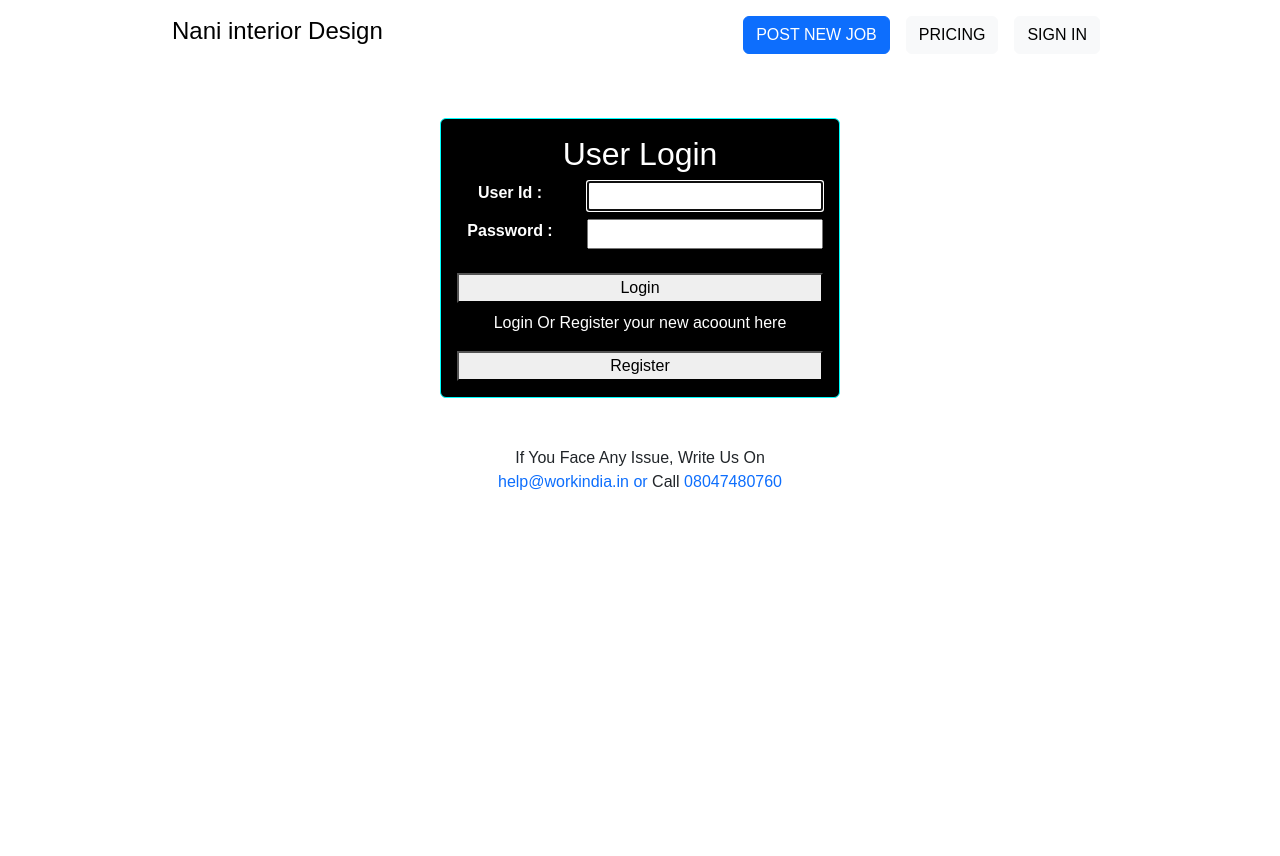
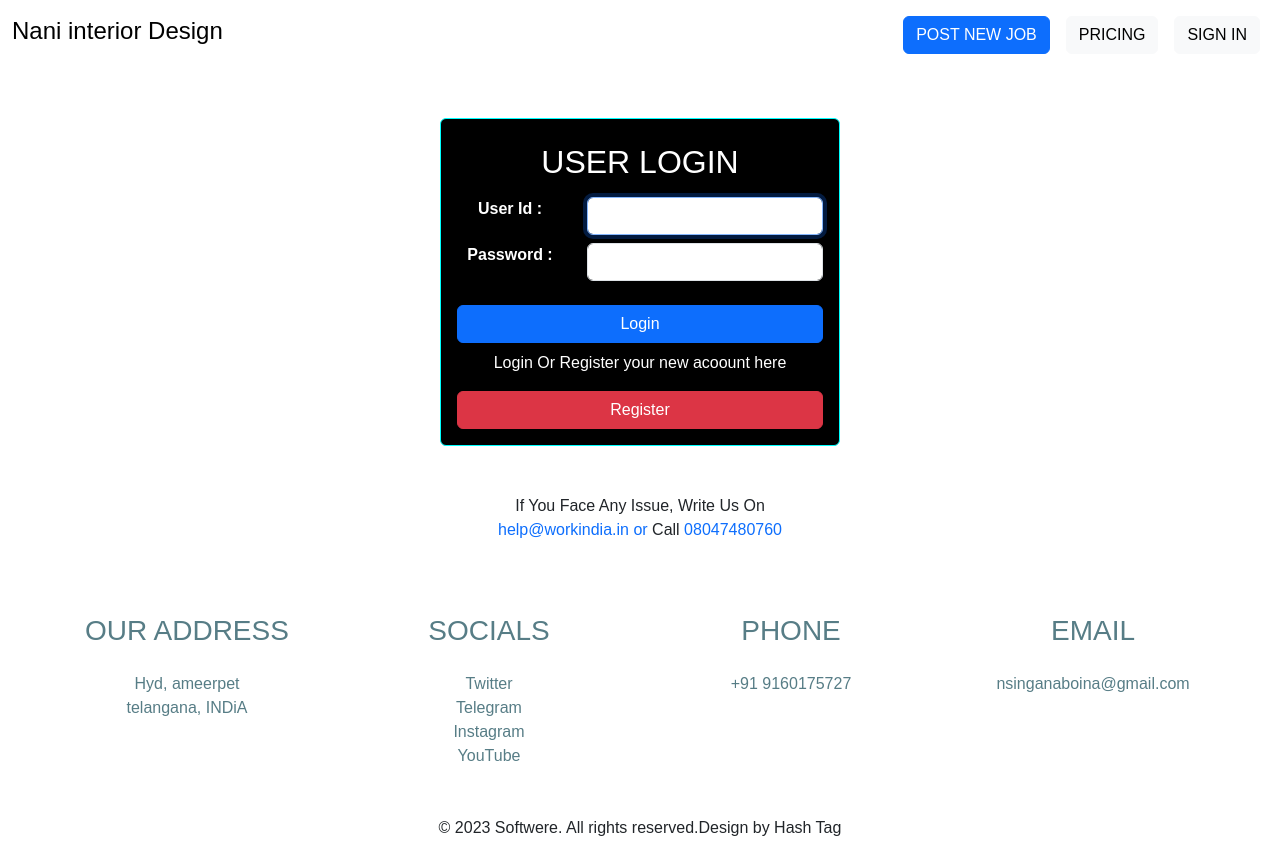
Before and after one commit to Naveensinganaboina/best-interior, a plain HTML site: page user-register/login.html in a window 1280 px wide. Before the commit the page ends 800 px from the top, so only its background shows below. Drawn offline with nearby package versions, Linux system fonts and the light colour scheme.

Commit message:
login-updated

```diff
--- a/user-register/login.html
+++ b/user-register/login.html
@@ -4,10 +4,11 @@
     <meta charset="UTF-8">
     <meta name="viewport" content="width=device-width, initial-scale=1.0">
     <title>Login</title>
-    <link rel="stylesheet" href="../../src/index.css">
+    <link rel="stylesheet" href="../src/index.css">
+    <script src="https://kit.fontawesome.com/ef0e55f0a9.js" crossorigin="anonymous"></script>
     <link rel="stylesheet" href="https://cdn.jsdelivr.net/npm/bootstrap-icons@1.10.5/font/bootstrap-icons.css">
-    <link href="https://cdn.jsdelivr.net/npm/bootstrap@5.3.0/dist/css/bootstrap.min.css" rel="stylesheet" integrity="sha384-9ndCyUaIbzAi2FUVXJi0CjmCapSmO7SnpJef0486qhLnuZ2cdeRhO02iuK6FUUVM" crossorigin="anonymous">
-    <script src="https://cdn.jsdelivr.net/npm/bootstrap@5.3.0/dist/js/bootstrap.bundle.min.js" integrity="sha384-geWF76RCwLtnZ8qwWowPQNguL3RmwHVBC9FhGdlKrxdiJJigb/j/68SIy3Te4Bkz" crossorigin="anonymous"></script>
+    <link href="https://cdn.jsdelivr.net/npm/bootstrap@5.3.0-alpha3/dist/css/bootstrap.min.css" rel="stylesheet" integrity="sha384-KK94CHFLLe+nY2dmCWGMq91rCGa5gtU4mk92HdvYe+M/SXH301p5ILy+dN9+nJOZ" crossorigin="anonymous">
+    <script src="https://cdn.jsdelivr.net/npm/bootstrap@5.3.0-alpha3/dist/js/bootstrap.bundle.min.js" integrity="sha384-ENjdO4Dr2bkBIFxQpeoTz1HIcje39Wm4jDKdf19U8gI4ddQ3GYNS7NTKfAdVQSZe" crossorigin="anonymous"></script>
     <style>
         body {
           font-family: Arial, sans-serif;
@@ -68,9 +69,9 @@
       </style>
 </head>
 <body>
-    <nav class="navbar navbar-expand-lg w-75 m-auto">
+    <nav class="navbar navbar-expand-lg">
         <div class="container-fluid">
-            <a class="navbar-brand" href="../../index.html">
+            <a class="navbar-brand" href="../index.html">
                 <h4>Nani interior Design</h4>
             </a>
             <button class="navbar-toggler" type="button" data-bs-toggle="collapse" data-bs-target="#navbarScroll" aria-controls="navbarScroll" aria-expanded="false" aria-label="Toggle navigation">
@@ -115,20 +116,20 @@
     <section>
         <div class="d-flex justify-content-center pt-5">
             <div class="card text-center text-white p-3" style="width: 400px; border-radius: 30 30px; background-color: black; border-color: aqua;">
-                <h2>User Login</h2>
+                <h2 class="p-lg-2">USER LOGIN</h2>
                 <dl class="row">
                     <dt class="col-4">User Id : </dt>
                     <dd class="col-8">
-                        <input type="text" autofocus class="w-100" id="UserId">
+                        <input type="text" autofocus class="form-control" id="UserId">
                     </dd>
                     <dt class="col-4">Password : </dt>
                     <dd class="col-8">
-                        <input type="password" class="w-100" id="Password">
+                        <input type="password" class="form-control" id="Password">
                     </dd>
                 </dl>
-                <button>Login</button>
+                <button class="btn btn-primary">Login</button>
                 <p class="pt-lg-2">Login Or Register your new acoount here</p>
-                <button>Register</button>
+                <button class="btn btn-danger">Register</button>
             </div>
         </div>
 
@@ -143,6 +144,45 @@
 
         </div>
     </section>
+
+    <footer id="foot-address">
+        <div class="row p-lg-5 p-sm-3 pt-4 ps-4 text-center" style="color: #577D86; ">
+            <div class="col-lg-3 col-sm-6 pt-4">
+                <div>
+                    <h3>OUR ADDRESS</h3>
+                </div>
+                <div class="pt-lg-3">Hyd, ameerpet</div>
+                <div>telangana, INDiA</div>
+            </div>
+            <div class="col-lg-3 col-sm-6 pt-4">
+                <div>
+                    <h3>SOCIALS</h3>
+                </div>
+                <div class="pt-lg-3"><a href="https://twitter.com/NAVEENSINGANAB2" id="social">Twitter</a></div>
+                <div><a href="http://t.me/Naveensinganaboina" id="social">Telegram</a></div>
+                <div><a href="https://www.instagram.com/naveen_singanaboina/?igshid=ZDdkNTZiNTM%3D" id="social">Instagram</a></div>
+                <div><a href="#" id="social">YouTube</a></div>
+            </div>
+            <div class="col-lg-3 col-sm-6 pt-4">
+                <div>
+                    <h3>PHONE</h3>
+                </div>
+                <div class="pt-lg-3">+91 9160175727</div>
+            </div>
+            <div class="col-lg-3 col-sm-6 pt-4">
+                <div>
+                    <h3>EMAIL</h3>
+                </div>
+                <div class="pt-lg-3 pb-3">nsinganaboina@gmail.com</div>
+            </div>
+        </div>
+        <div>
+            <div>
+                <p class="text-center">© 2023 Softwere. All rights reserved.Design by Hash Tag</p>
+            </div>
+        </div>
+    </footer>
+
 <!-- LOgin form Ended -->
 </body>
 </html>
```
Also changed, not shown: index.html (+1 -1 lines).
